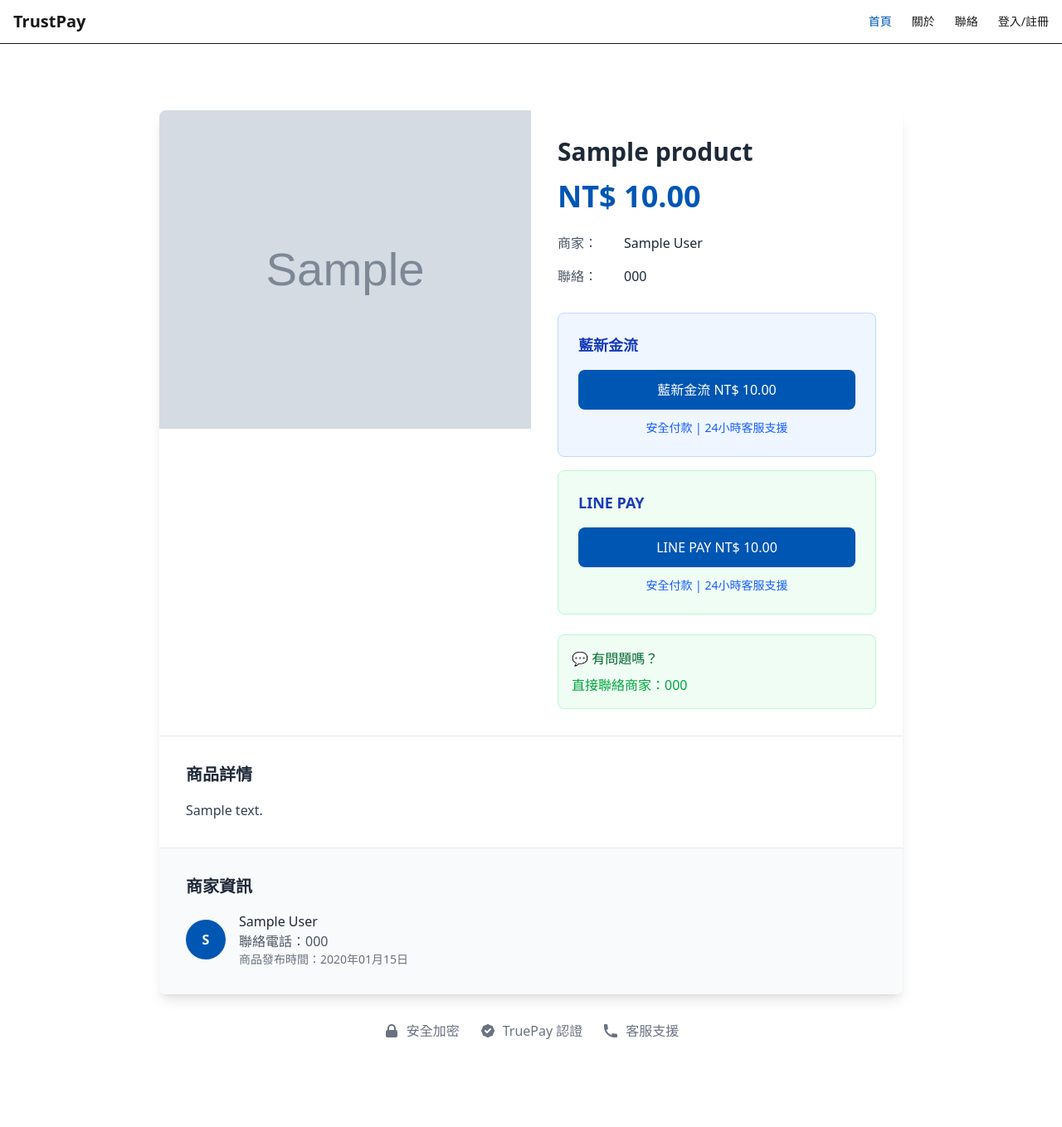
After one commit to astrocamp/20th-TruePay, a Django app: page /pay/1/ in a window 1280 px wide. The commit adds this page. Shown: the top 1359 px of the page at 83% size. Run offline with Django 5.2, Linux system fonts and the light colour scheme; tables that the repository leaves empty hold one stand-in row (values such as "Sample post"); grey boxes marked "Sample" are stand-in pictures; style sheets or scripts are compiled from the project's sources.

Commit message:
feat: 新增給user看的商品頁

```diff
--- /dev/null
+++ b/merchant_marketplace/templates/merchant_marketplace/payment_page.html
@@ -0,0 +1,115 @@
+{% extends "layouts/default.html" %}
+{% block content %}
+<div class="container mx-auto px-4 py-8">
+    <div class="max-w-4xl mx-auto">
+        <div class="bg-white rounded-lg shadow-lg overflow-hidden">
+            <div class="md:flex">
+                <!-- 商品圖片 -->
+                <div class="md:w-1/2">
+                    {% if product.image %}
+                        <img src="{{ product.image.url }}" alt="{{ product.name }}" class="w-full h-96 object-cover">
+                    {% else %}
+                        <div class="w-full h-96 bg-gray-200 flex items-center justify-center">
+                            <span class="text-gray-500 text-lg">無圖片</span>
+                        </div>
+                    {% endif %}
+                </div>
+
+                <!-- 商品資訊 -->
+                <div class="md:w-1/2 p-8">
+                    <div class="mb-6">
+                        <h1 class="text-3xl font-bold text-gray-800 mb-4">{{ product.name }}</h1>
+                        <p class="text-4xl font-bold text-[#0056B3] mb-6">NT$ {{ product.price }}</p>
+                    </div>
+
+                    <div class="space-y-4 mb-8">
+                        <div class="flex items-center">
+                            <span class="text-gray-600 font-medium w-20">商家：</span>
+                            <span class="text-gray-800">{{ product.merchant.ShopName }}</span>
+                        </div>
+                        <div class="flex items-center">
+                            <span class="text-gray-600 font-medium w-20">聯絡：</span>
+                            <span class="text-gray-800">{{ product.phone_number }}</span>
+                        </div>
+                    </div>
+
+                    <!-- 藍星金流 -->
+                    <div class="bg-blue-50 border border-blue-200 rounded-lg p-6 mb-4">
+                        <h3 class="text-lg font-bold text-blue-800 mb-4">藍新金流</h3>
+                        <button class="w-full bg-[#0056B3] text-white py-3 px-6 rounded-lg hover:bg-[#00408A] transition duration-200 font-medium">
+                            藍新金流 NT$ {{ product.price }}
+                        </button>
+                        <p class="text-sm text-blue-600 text-center mt-3">
+                            安全付款 | 24小時客服支援
+                        </p>
+                    </div>
+
+                    <!-- LINE PAY -->
+                    <div class="bg-green-50 border border-green-200 rounded-lg p-6 mb-4">
+                        <h3 class="text-lg font-bold text-blue-800 mb-4">LINE PAY</h3>
+                        <button class="w-full bg-[#0056B3] text-white py-3 px-6 rounded-lg hover:bg-[#00408A] transition duration-200 font-medium">
+                            LINE PAY NT$ {{ product.price }}
+                        </button>
+                        <p class="text-sm text-blue-600 text-center mt-3">
+                            安全付款 | 24小時客服支援
+                        </p>
+                    </div>
+
+                    <!-- 聯絡資訊 -->
+                    <div class="mt-6 bg-green-50 border border-green-200 rounded-lg p-4">
+                        <p class="text-green-800 font-medium mb-2">💬 有問題嗎？</p>
+                        <p class="text-green-600">
+                            直接聯絡商家：{{ product.phone_number }}
+                        </p>
+                    </div>
+                </div>
+            </div>
+
+            <!-- 商品描述 -->
+            <div class="p-8 border-t border-gray-200">
+                <h3 class="text-xl font-bold text-gray-800 mb-4">商品詳情</h3>
+                <div class="text-gray-700 leading-relaxed whitespace-pre-line">{{ product.description }}</div>
+            </div>
+
+            <!-- 商家資訊 -->
+            <div class="p-8 border-t border-gray-200 bg-gray-50">
+                <h3 class="text-xl font-bold text-gray-800 mb-4">商家資訊</h3>
+                <div class="flex items-center space-x-4">
+                    <div class="bg-[#0056B3] text-white w-12 h-12 rounded-full flex items-center justify-center font-bold">
+                        {{ product.merchant.ShopName|first }}
+                    </div>
+                    <div>
+                        <p class="font-medium text-gray-800">{{ product.merchant.ShopName }}</p>
+                        <p class="text-gray-600">聯絡電話：{{ product.phone_number }}</p>
+                        <p class="text-sm text-gray-500">商品發布時間：{{ product.created_at|date:"Y年m月d日" }}</p>
+                    </div>
+                </div>
+            </div>
+        </div>
+
+        <!-- 信任標章 -->
+        <div class="mt-8 text-center">
+            <div class="flex justify-center items-center space-x-6 text-gray-500">
+                <div class="flex items-center">
+                    <svg class="w-5 h-5 mr-2" fill="currentColor" viewBox="0 0 20 20">
+                        <path fill-rule="evenodd" d="M5 9V7a5 5 0 0110 0v2a2 2 0 012 2v5a2 2 0 01-2 2H5a2 2 0 01-2-2v-5a2 2 0 012-2zm8-2v2H7V7a3 3 0 016 0z" clip-rule="evenodd"/>
+                    </svg>
+                    安全加密
+                </div>
+                <div class="flex items-center">
+                    <svg class="w-5 h-5 mr-2" fill="currentColor" viewBox="0 0 20 20">
+                        <path fill-rule="evenodd" d="M6.267 3.455a3.066 3.066 0 001.745-.723 3.066 3.066 0 013.976 0 3.066 3.066 0 001.745.723 3.066 3.066 0 012.812 2.812c.051.643.304 1.254.723 1.745a3.066 3.066 0 010 3.976 3.066 3.066 0 00-.723 1.745 3.066 3.066 0 01-2.812 2.812 3.066 3.066 0 00-1.745.723 3.066 3.066 0 01-3.976 0 3.066 3.066 0 00-1.745-.723 3.066 3.066 0 01-2.812-2.812 3.066 3.066 0 00-.723-1.745 3.066 3.066 0 010-3.976 3.066 3.066 0 00.723-1.745 3.066 3.066 0 012.812-2.812zm7.44 5.252a1 1 0 00-1.414-1.414L9 10.586 7.707 9.293a1 1 0 00-1.414 1.414l2 2a1 1 0 001.414 0l4-4z" clip-rule="evenodd"/>
+                    </svg>
+                    TruePay 認證
+                </div>
+                <div class="flex items-center">
+                    <svg class="w-5 h-5 mr-2" fill="currentColor" viewBox="0 0 20 20">
+                        <path d="M2 3a1 1 0 011-1h2.153a1 1 0 01.986.836l.74 4.435a1 1 0 01-.54 1.06l-1.548.773a11.037 11.037 0 006.105 6.105l.774-1.548a1 1 0 011.059-.54l4.435.74a1 1 0 01.836.986V17a1 1 0 01-1 1h-2C7.82 18 2 12.18 2 5V3z"/>
+                    </svg>
+                    客服支援
+                </div>
+            </div>
+        </div>
+    </div>
+</div>
+{% endblock %}
--- a/merchant_marketplace/views.py
+++ b/merchant_marketplace/views.py
@@ -101,3 +101,9 @@
             return render(
                 request, "merchant_marketplace/edit.html", {"product": product}
             )
+
+
+def payment_page(request, id):
+    """公開的商品收款頁面，任何人都可以查看"""
+    product = get_object_or_404(Product, id=id, is_active=True)
+    return render(request, "merchant_marketplace/payment_page.html", {"product": product})
--- a/truepay/urls.py
+++ b/truepay/urls.py
@@ -7,4 +7,5 @@
     path("merchant/", include("merchant_account.urls")),
     path("customers/", include("customers_account.urls")),
     path("marketplace/", include("merchant_marketplace.urls")),
+    path("pay/", include("merchant_marketplace.public_urls")),
 ]
```
Also changed, not shown: merchant_marketplace/public_urls.py (added, +8 -0 lines), merchant_marketplace/templates/merchant_marketplace/index.html (+8 -1 lines).
